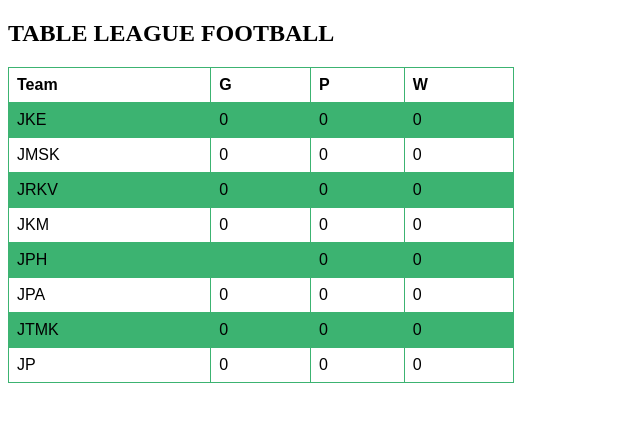
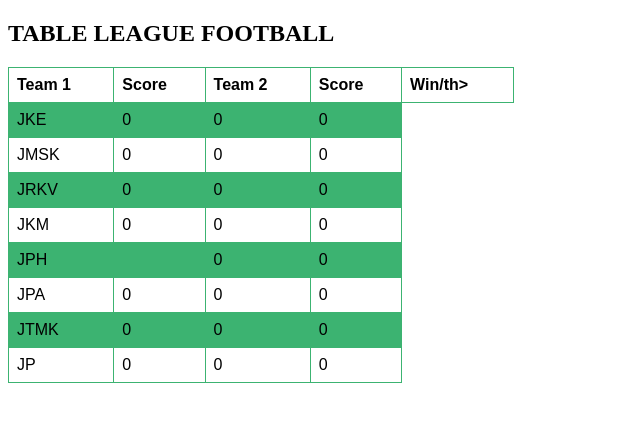
Before and after one commit to ptls2019/PTSS-LiveScoreboard, a PHP site: page /knockfoot.php in a window 1280 px wide. Shown: the top 422 px of the page, without its empty margins (0-640 px from the left). Run offline with PHP 8.4, Linux system fonts and the light colour scheme.

Commit message:
buat all result ,

```diff
--- a/knockfoot.php
+++ b/knockfoot.php
@@ -25,10 +25,11 @@ tr:nth-child(even) {
 
 <table>
   <tr>
-    <th>Team</th>
-    <th>G</th>
-    <th>P</th>
-    <th>W</th>
+    <th>Team 1</th>
+    <th>Score</th>
+    <th>Team 2</th>
+    <th>Score</th>
+    <th>Win/th>
   </tr>
   <tr>
     <td>JKE</td>
```
